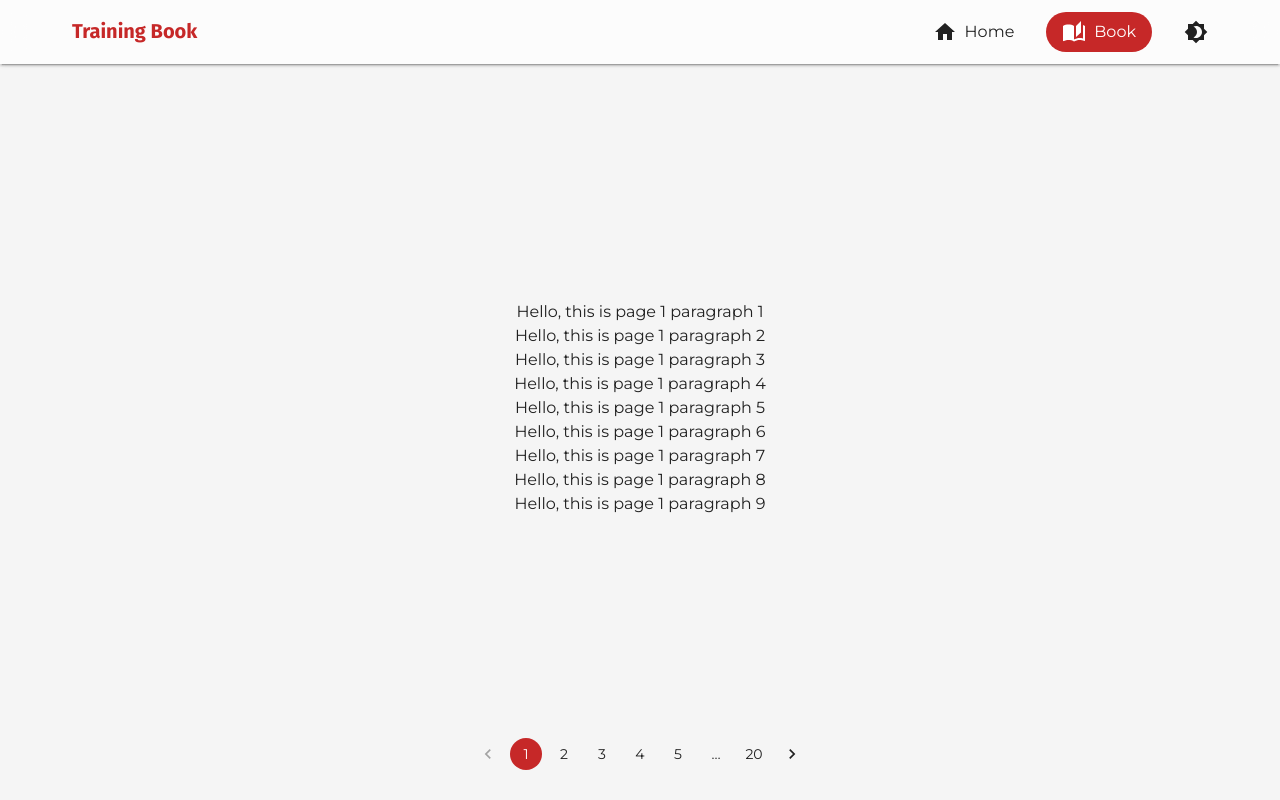
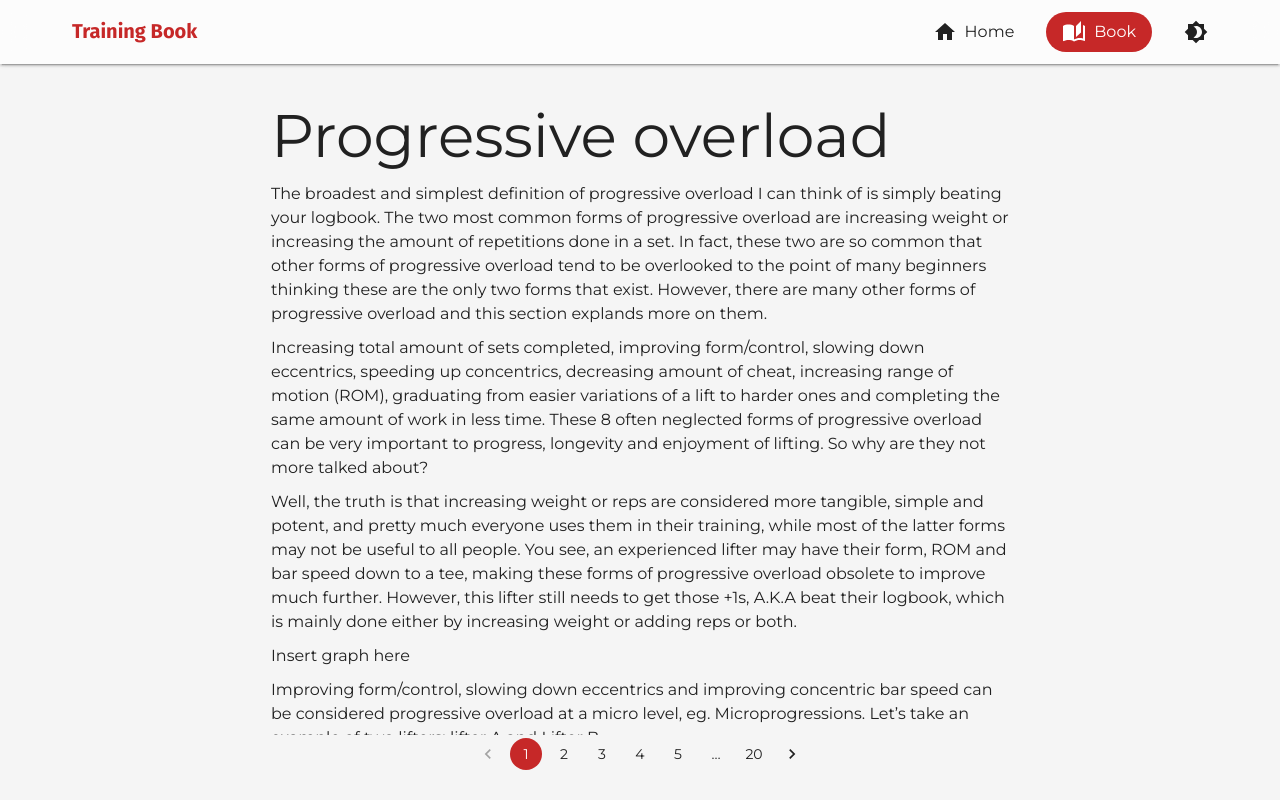
Before and after one commit to OskarWiiala/training-book, a React (Create React App) app: page /book in a window 1280 px wide. Built offline with nearby package versions, Linux system fonts and the light colour scheme.

Commit message:
changed code logic to accommodate for images and graphs. Still dont know how to incorporate bold or italic text

```diff
--- a/src/navPages/Book.js
+++ b/src/navPages/Book.js
@@ -11,12 +11,11 @@ const Book = () => {
     setCurrentPage(value)
   }
 
-  function inRange (x, min, max) {
+  const inRange = (x, min, max) => {
     return (x - min) * (x - max) <= 0
   }
 
   useEffect(() => {
-    console.log('page:', currentPage)
     let loadData = JSON.parse(JSON.stringify(pages1to10))
 
     // is there a better way of doing this?
@@ -28,13 +27,10 @@ const Book = () => {
         loadData = JSON.parse(JSON.stringify(pages11to20))
         break
       default:
-        console.log('defaulted')
         loadData = JSON.parse(JSON.stringify(pages1to10))
         break
     }
-    console.log('loadData', loadData)
     setPageInfo(loadData)
-    console.log('pageInfo', pageInfo)
   }, [currentPage])
 
   return (
@@ -52,18 +48,60 @@ const Book = () => {
       <Box
         sx={{
           overflowY: 'auto',
+          overflowWrap: 'break-word',
           pt: '15px',
           pb: '15px',
-          width: '90vw',
-          textAlign: 'center'
+          pl: '15px',
+          pr: '15px',
+          width: { xs: '90vw', sm: '75%', md: '67%', lg: '60%' },
+          textAlign: 'left'
         }}
       >
         {pageInfo.map((page) => {
+          const objectKeys = Object.keys(page)
+          const objectValues = Object.values(page)
+          let counter = 0
+
           return (
             page.page === currentPage &&
-            page.paragraphs.map((paragraph) => (
-              <Typography key={paragraph}>{paragraph}</Typography>
-            ))
+            objectKeys.map((key) => {
+              counter++
+              if (key.includes('paragraph')) {
+                return (
+                  <Typography key={key} sx={{ pt: '5px', pb: '5px' }}>
+                    {objectValues[counter - 1]}
+                  </Typography>
+                )
+              } else if (key.includes('title')) {
+                return (
+                  <Typography
+                    key={key}
+                    variant='h2'
+                    sx={{ pt: '5px', pb: '5px' }}
+                  >
+                    {objectValues[counter - 1]}
+                  </Typography>
+                )
+              } else if (key.includes('graph')) {
+                return (
+                  <Typography key={key} sx={{ pt: '5px', pb: '5px' }}>
+                    Insert graph here
+                  </Typography>
+                )
+              } else if (key.includes('image')) {
+                return (
+                  <Box key={key}
+                    component='img'
+                    sx={{
+                      pt: '5px',
+                      pb: '5px'
+                    }}
+                    alt='The house from the offer.'
+                    src={objectValues[counter - 1]}
+                  />
+                )
+              } else return <></>
+            })
           )
         })}
       </Box>
--- a/src/navPages/Home.js
+++ b/src/navPages/Home.js
@@ -28,7 +28,8 @@ const Home = () => {
           <CardHeader sx={{ justifyContent: 'center' }} title={'Oskar Wiiala'}/>
         </CardContent>
         <CardContent>
-          <Typography>I am a fourth year student at Metropolia University. I specialize in Mobile Solutions, so I know my way around mobile based applications. I am most experienced with Android development and website development with React. I know Kotlin and JavaScript best, but can also do C++, C# and Swift. <br/><br/>I have also worked with back end systems, such as Rest API, GraphQL, SQL and NoSQL. I also know some cloud technologies, such as AWS and a bit of Azure.<br/><br/>I have completed many projects during my studies, including two projects made for actual customers like Nokia and ClimbStation. All projects have been done using agile development methods, such as Google Sprint and Trello. I am fluent in Finnish and English, and have mostly worked in mutlicultural teams.<br/><br/>If you wish to learn more about my projects, you can click on the Projects-tab on the top right.</Typography>
+          <Typography>This book is going to be about developing strength and hypertrophy. After reading this book you should understand training best practices, what makes a program good and nunances of training. It will <b>also</b> help motivate you into long-term lifting.
+          </Typography>
         </CardContent>
       </Card>
     </Box>
--- a/src/pages/pages1to10.json
+++ b/src/pages/pages1to10.json
@@ -1,17 +1,22 @@
 [
   {
     "page": 1,
-    "paragraphs": [
-      "Hello, this is page 1 paragraph 1",
-      "Hello, this is page 1 paragraph 2",
-      "Hello, this is page 1 paragraph 3",
-      "Hello, this is page 1 paragraph 4",
-      "Hello, this is page 1 paragraph 5",
-      "Hello, this is page 1 paragraph 6",
-      "Hello, this is page 1 paragraph 7",
-      "Hello, this is page 1 paragraph 8",
-      "Hello, this is page 1 paragraph 9"
-    ]
+    "title1": "Progressive overload",
+    "paragraph1": "The broadest and simplest definition of progressive overload I can think of is simply beating your logbook. The two most common forms of progressive overload are increasing weight or increasing the amount of repetitions done in a set. In fact, these two are so common that other forms of progressive overload tend to be overlooked to the point of many beginners thinking these are the only two forms that exist. However, there are many other forms of progressive overload and this section explands more on them. ",
+    "paragraph2": "Increasing total amount of sets completed, improving form/control, slowing down eccentrics, speeding up concentrics, decreasing amount of cheat, increasing range of motion (ROM), graduating from easier variations of a lift to harder ones and completing the same amount of work in less time. These 8 often neglected forms of progressive overload can be very important to progress, longevity and enjoyment of lifting. So why are they not more talked about? ",
+    "paragraph3": "Well, the truth is that increasing weight or reps are considered more tangible, simple and potent, and pretty much everyone uses them in their training, while most of the latter forms may not be useful to all people. You see, an experienced lifter may have their form, ROM and bar speed down to a tee, making these forms of progressive overload obsolete to improve much further. However, this lifter still needs to get those +1s, A.K.A beat their logbook, which is mainly done either by increasing weight or adding reps or both. ",
+    "graph1": [50, 52.5, 55, 57.5, 60, 62.5, 65, 67.5, 70],
+    "paragraph4": "Improving form/control, slowing down eccentrics and improving concentric bar speed can be considered progressive overload at a micro level, eg. Microprogressions. Let’s take an example of two lifters: lifter A and Lifter B. ",
+    "paragraph5": "Lifter A has been able to add weight or reps consistently to his bench press for a couple of months now. However, for the past three training sessions involving the bench press, he has not been able to add weight or reps. Thus, lifter A has concluded he has reached a bench press plateau.",
+    "image1": "https://i.picsum.photos/id/537/200/300.jpg?hmac=LG3kZs5AdrMmsgeVOdrfP0C5KT3WmP-q5TauEZdR4vk",
+    "paragraph6": "On the other hand, lifter B is also in the same exact position. However, lifter B has filmed all his bench press sessions and takes a quick look at the videos. In the third last session, during his top set on the tenth rep, his eccentric bar speed is fairly quick, and he ends up bouncing the weight just a little bit off of his chest on the way up. The concentric bar speed takes 2 seconds. He goes for another rep, but ends up failing. ",
+    "paragraph7": "In the second last session, during his top set on the tenth rep, his eccentric bar speed is a tad bit slower, and he no longer bounces the bar off of his chest. The concentric bar speed is 1.9 seconds. He goes for another rep, but fails again.",
+    "paragraph8": "In the latest session, during his top set on the tenth rep, his eccentric bar speed is even slower, and now has a very slight pause at the bottom of the rep. The concentric bar speed is 1.8 seconds. He goes for another rep, but once again ends up failing.",
+    "paragraph9": "Conclusion? Lifter B has not yet reached a plateau. Even though the traditional forms of progressive overload such as adding weight or reps have not been achieved, progress has still clearly occcured. Therefore lifter B changes nothing about his training, but is simply more patient and gives it a few more tries. Two training sessions later, he achieves the eleventh rep.",
+    "paragraph10": "As for the other variables such as decreasing cheat, increasing ROM or changing variations based on difficulty, they are not so common in weight training with barbells, dumbbells or machines. This is because simply decreasing the weight is often the best way to keep the exercise the same. In this case, only one variable is being changed and thus progressions are clearer.",
+    "paragraph11": "However, the above mentioned forms of progressive overload are extremely common in endeavors where simply decreasing the weight is very difficult or requires specialized equipment, such as calisthenics. Think about movements like one arm pull ups, muscle ups, front levers and planches. What is more feasable, doing assisted one arm pull ups with your off hand and utilising partial reps or negatives, or building some sort of pulley mechanism with a counterweight? Also, isn’t the need of machines antithetical to one of the core tenets of calisthenics?",
+    "paragraph12": "Of course, there is nothing wrong with using machines to help with calisthenics goals. I use a pulley system with counter weights to help me with my one arm pull up training, it’s just that it’s not typical in the calisthenics culture for various reasons.",
+    "paragraph13": "That said, could those forms of progressive overload be used in training with weights? Sure, but I’d prefer something easier, like adding weight or reps."
   },
   {
     "page": 2,
```
